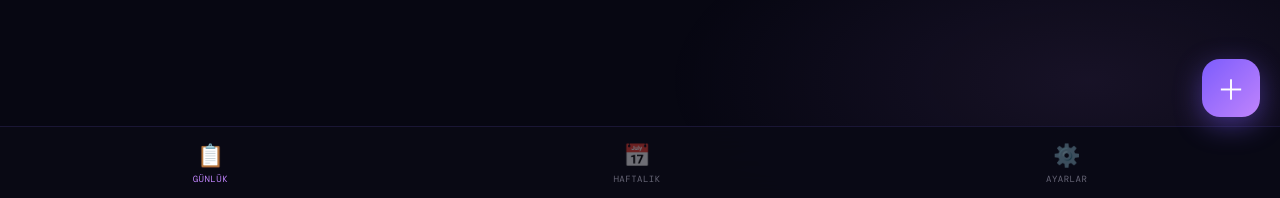
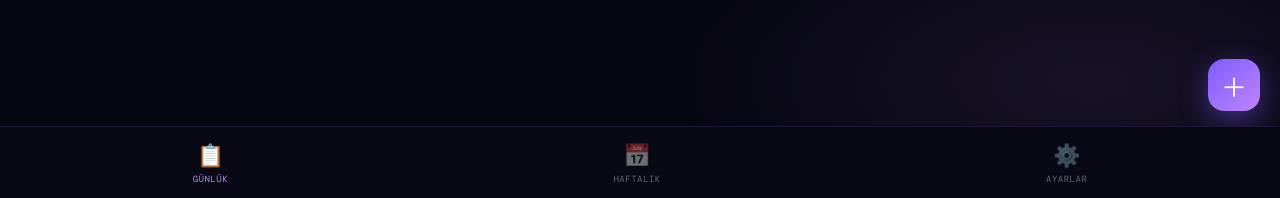
Before and after one commit to yakupdemir36/remindx, a plain HTML site: page index.html in a window 1280 px wide. Shown: the part 599-797 px from the top of the page. Drawn offline with nearby package versions, Linux system fonts and the light colour scheme; a web font is replaced by a local one.

Commit message:
Update index.html

```diff
--- a/index.html
+++ b/index.html
@@ -111,11 +111,11 @@ header { padding:48px 20px 16px; display:flex; align-items:center; justify-conte
 
 /* FAB */
 .fab {
-  position:fixed; bottom:calc(84px + var(--safe-bottom)); right:20px;
-  width:58px; height:58px;
+  position:fixed; bottom:calc(90px + var(--safe-bottom)); right:20px;
+  width:52px; height:52px;
   background:linear-gradient(135deg,var(--accent),var(--accent2));
-  border-radius:18px; display:grid; place-items:center; font-size:28px;
-  cursor:pointer; border:none; color:#fff; z-index:100;
+  border-radius:16px; display:grid; place-items:center; font-size:26px;
+  cursor:pointer; border:none; color:#fff; z-index:98;
   box-shadow:0 8px 28px rgba(124,92,252,0.45); transition:all .25s;
 }
 .fab:active { transform:scale(0.92); }
@@ -123,11 +123,11 @@ header { padding:48px 20px 16px; display:flex; align-items:center; justify-conte
 /* BOTTOM NAV */
 .bottom-nav {
   position:fixed; bottom:0; left:0; right:0;
-  background:rgba(10,10,22,0.95); backdrop-filter:blur(24px);
+  background:rgba(10,10,22,0.97); backdrop-filter:blur(24px);
   border-top:1px solid var(--border);
   display:flex; justify-content:space-around;
   padding:10px 0; padding-bottom:calc(10px + var(--safe-bottom));
-  z-index:99;
+  z-index:100;
 }
 .nav-item { display:flex; flex-direction:column; align-items:center; gap:4px; cursor:pointer; padding:6px 20px; border-radius:14px; font-size:22px; color:var(--muted); transition:all .2s; }
 .nav-item.active { color:var(--accent2); }
```
